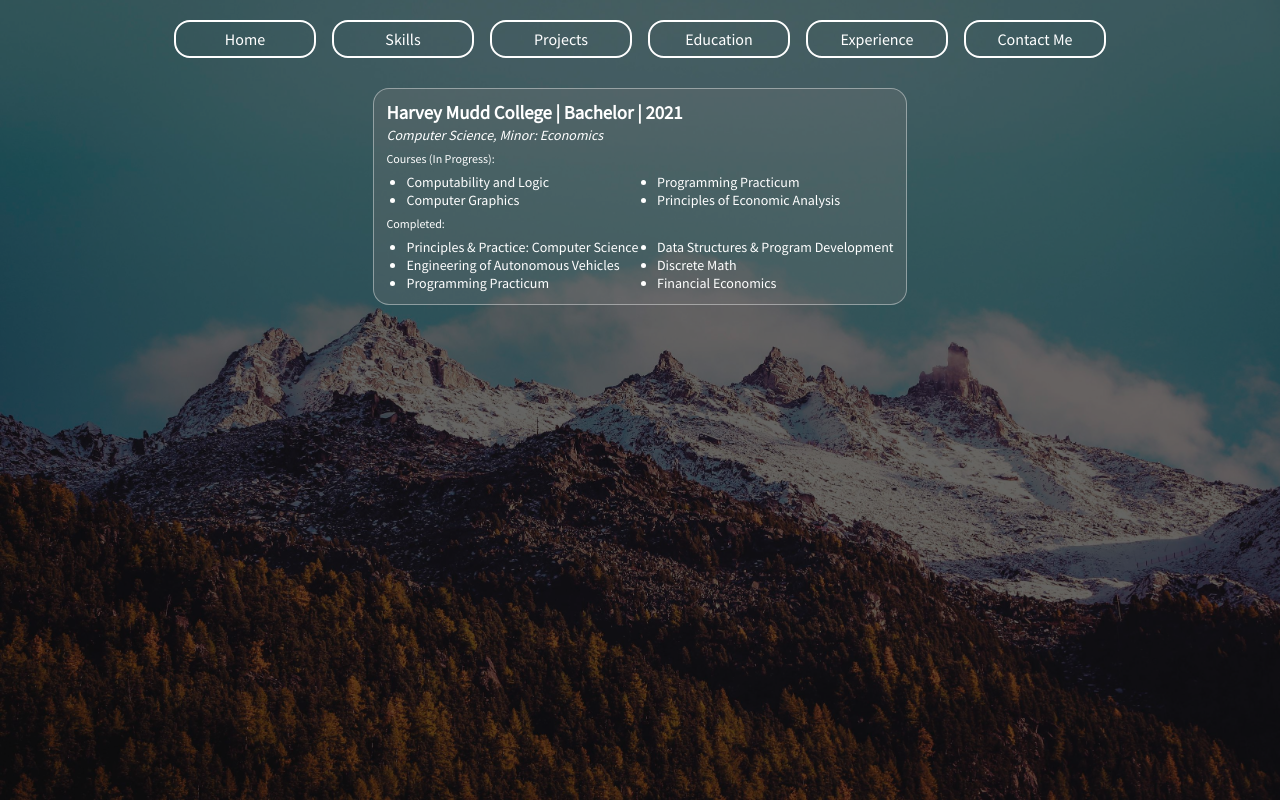
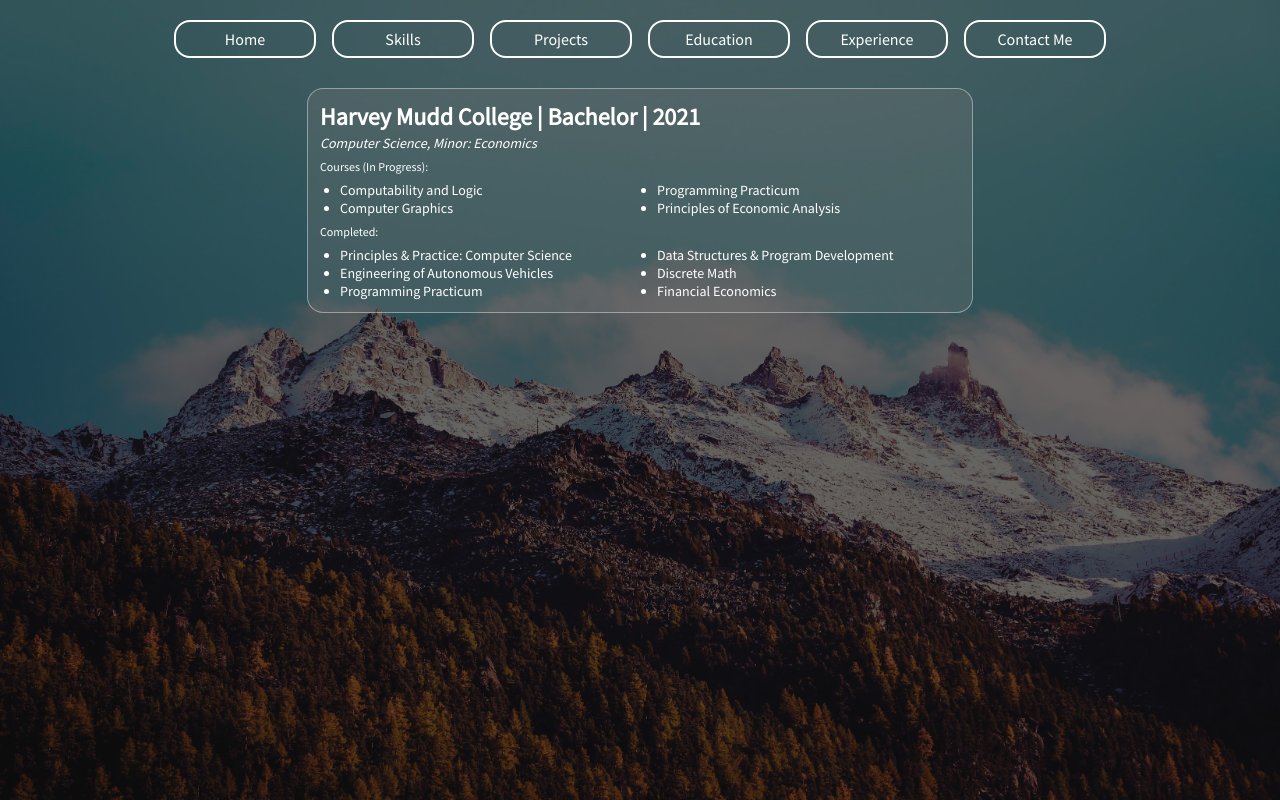
Before and after one commit to NovaPlasm/btaylor.io, a React (Create React App) app: page /education in a window 1280 px wide. Built offline with nearby package versions, Linux system fonts and the light colour scheme.

Commit message:
Style update

```diff
--- a/src/styles.scss
+++ b/src/styles.scss
@@ -148,12 +148,13 @@ body {
   border: 1px solid rgba(255,255,255,0.4);
   background: rgba(116, 116, 116, 0.3);
   padding: 12px;
-  margin: 10px;
+  margin: 10px auto 0 auto;
   border-radius:16px;
   max-width: 640px;
 
   h3 {
     margin: 0;
+    font-size: 24px;
   }
   .subtext {
     margin-top: 2px;
```
